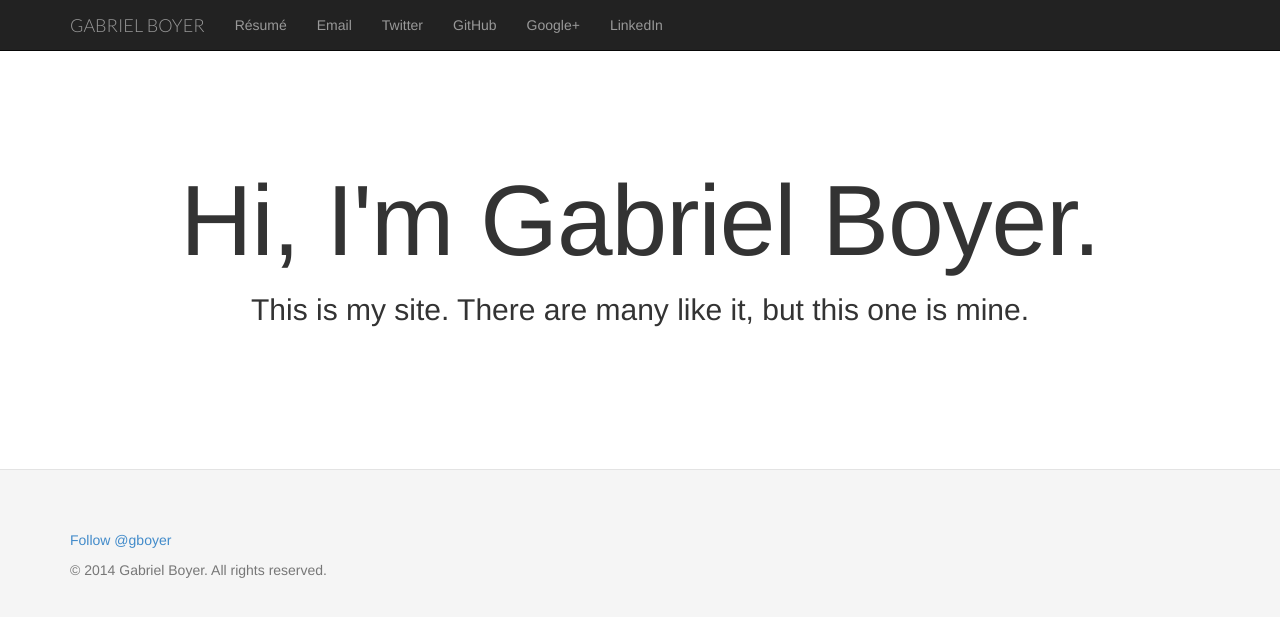
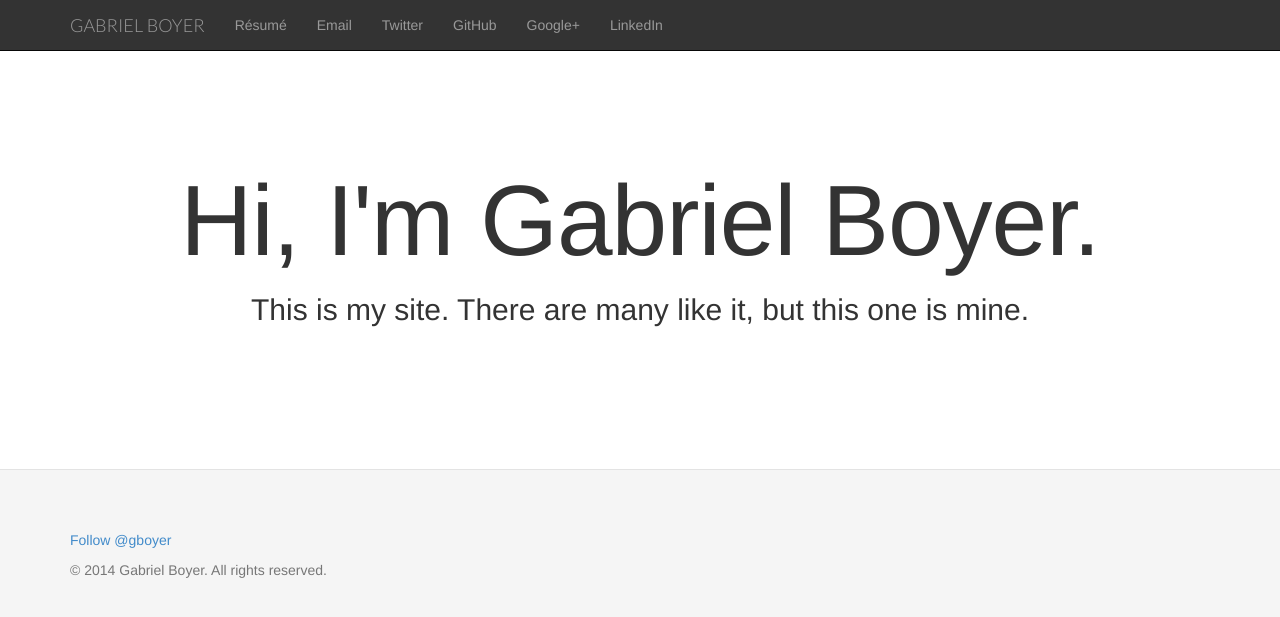
Before and after one commit to gabe/gabe.github.com, a Jekyll site: the page built from index.html, in a window 1280 px wide. Shown: the top 617 px of the page. Built offline with Jekyll 4.4.1, drawn with Linux system fonts in a browser that asks for light colours; nearby versions of some CDN libraries; comment, search, counter and statistics services are not loaded.

Commit message:
Add opacity to navbar

```diff
--- a/css/style.css
+++ b/css/style.css
@@ -7,6 +7,10 @@ body {
   background-color: white;
   border-bottom: solid 1px #e3e3e3;
   padding: 110px 0 59px 0;
+}
+
+.navbar-fixed-top {
+  background-color: rgba(0, 0, 0, 0.8);
 }
 
 .navbar-fixed-top .navbar-brand {
```
